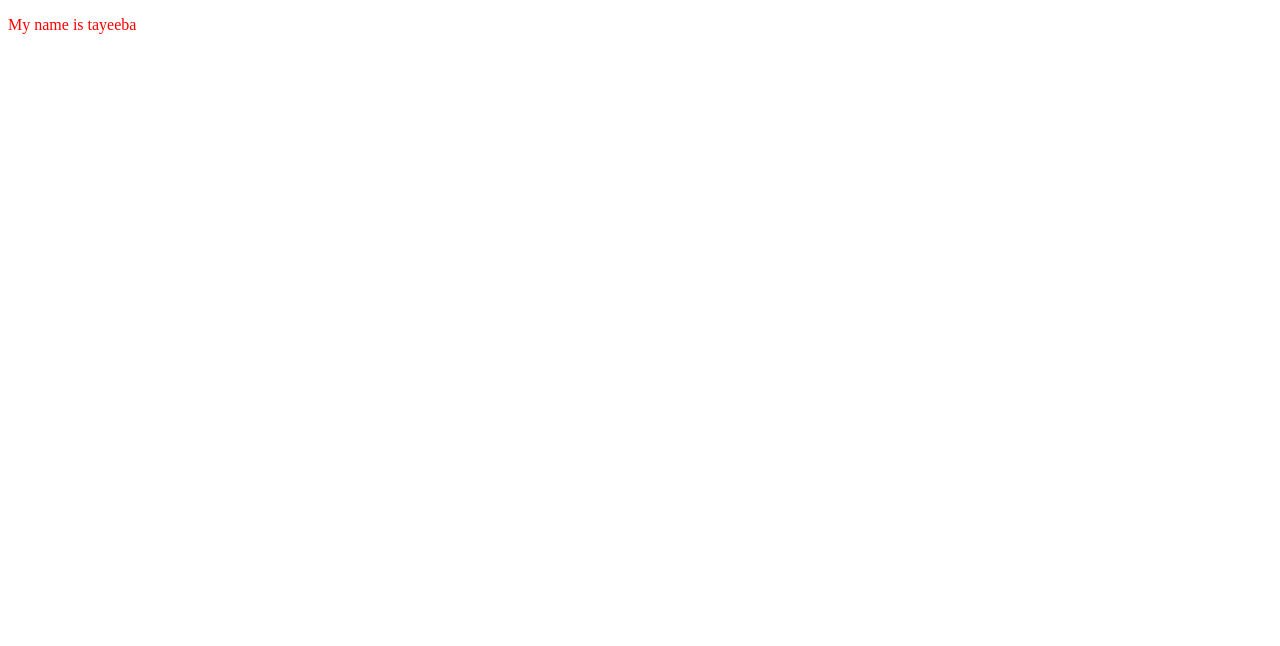
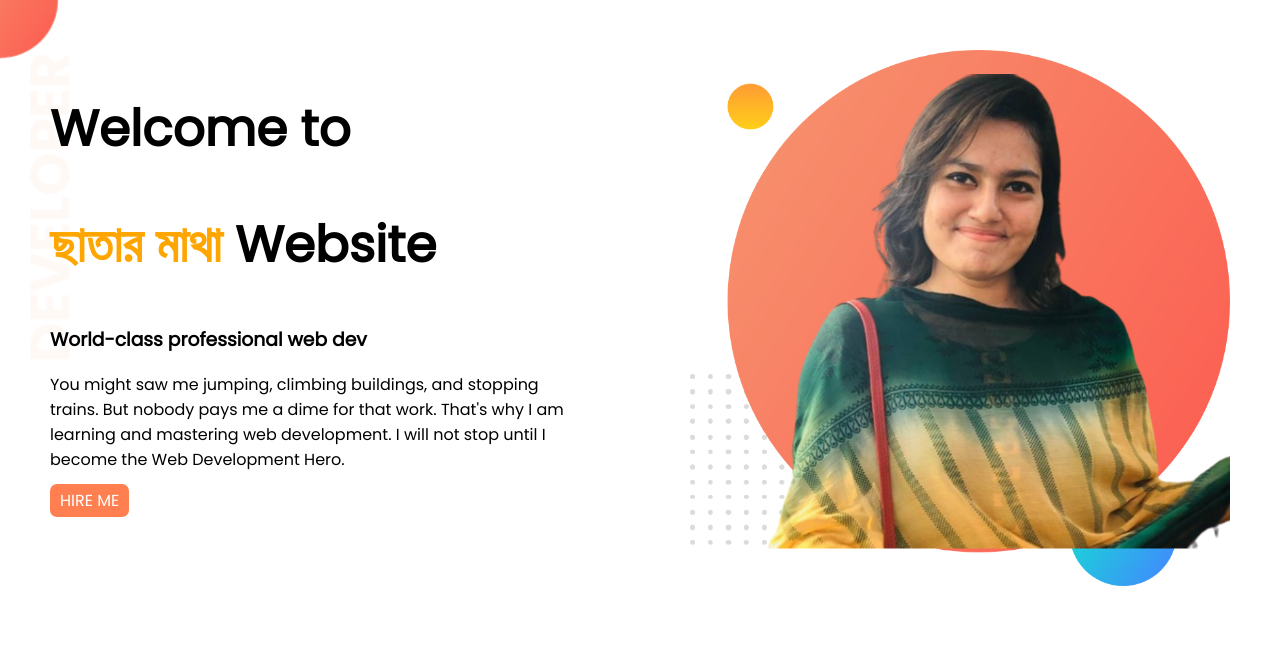
Before and after one commit to tayeebabintay/portfolio, a plain HTML site: page index.html in a window 1280 px wide. Drawn offline with Linux system fonts and the light colour scheme.

Commit message:
section1

```diff
--- a/index.html
+++ b/index.html
@@ -1,13 +1,36 @@
 <!DOCTYPE html>
 <html lang="en">
+
 <head>
     <meta charset="UTF-8">
     <meta http-equiv="X-UA-Compatible" content="IE=edge">
     <meta name="viewport" content="width=device-width, initial-scale=1.0">
     <title>Tayeeba Portfolio</title>
+    <link rel="preconnect" href="https://fonts.googleapis.com">
+    <link rel="preconnect" href="https://fonts.gstatic.com" crossorigin>
+    <link href="https://fonts.googleapis.com/css2?family=Poppins&display=swap" rel="stylesheet">
     <link rel="stylesheet" href="style.css">
 </head>
+
 <body>
-    <p>My name is tayeeba</p>
+    <section class="top-banner">
+        <div class="half-width">
+            <h1>Welcome to</h1>
+            <h1><span class="name">ছাতার মাথা</span> Website</h1>
+            <h3>World-class professional web dev</h3>
+            <p>You might saw me jumping, climbing buildings, and stopping trains. But nobody pays me a dime for that
+                work.
+                That's why I am learning and mastering web development. I will not stop until I become the Web
+                Development
+                Hero.
+            </p>
+            <a class="link-button" target="_blank" href="https://www.facebook.com/tayeeba.bintay?mibextid=ZbWKwL">HIRE
+                ME</a>
+        </div>
+        <div class="half-width">
+            <img src="images/my-bg.png" alt="">
+        </div>
+    </section>
 </body>
+
 </html>
--- a/style.css
+++ b/style.css
@@ -1,3 +1,39 @@
-p {
-    color:red;
+body {
+    font-family: 'Poppins', sans-serif;
+    margin: 0;
 }
+
+h1 {
+    font-size: 50px;
+}
+
+.name {
+    color: orange;
+}
+
+section {
+    display: flex;
+}
+
+.half-width {
+    width: 50%;
+    padding: 50px;
+}
+
+.half-width img {
+    width: 100%;
+}
+
+.link-button {
+    text-decoration: none;
+    background-color: coral;
+    padding: 5px 10px;
+    border-radius: 7px;
+    color: white;
+    font-weight: 400px;
+}
+
+.top-banner {
+    background-image: url(images/top-banner.png);
+    background-repeat: no-repeat;
+}
```
Also changed, not shown: images/IMG_20200223_224728_237-removebg-preview.png (added), images/my-bg.png (added), images/received_453426902501308-removebg-preview.png (added), images/top-banner.png (added).
